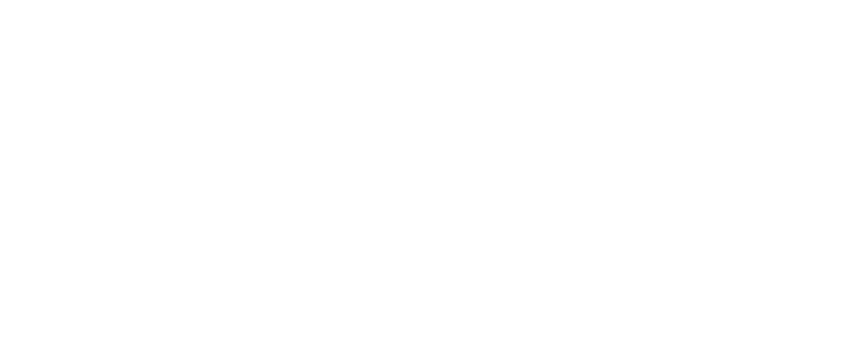
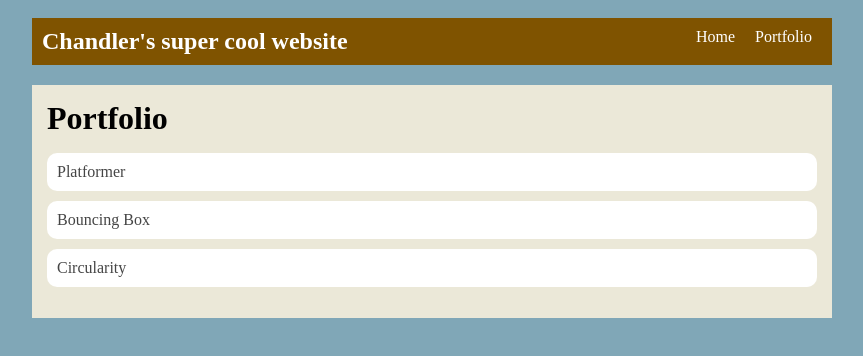
Before and after one commit to chandlerdaigle1-netizen/chandlerdaigle1-netizen.github.io, a plain HTML site: page portfolio.html in a window 1280 px wide. Shown: the whole page, without its empty margins (208-1071 px from the left). Drawn offline with Linux system fonts and the light colour scheme.

Commit message:
add portfolio page to website

```diff
--- a/portfolio.html
+++ b/portfolio.html
@@ -0,0 +1,42 @@
+<!DOCTYPE html>
+<html>
+  <head>
+    <title>Chandler's super cool website</title>
+    <link rel="stylesheet"
+    href="style.css" />
+  </head>
+
+  <body>
+
+    <div id="all-contents">
+      <nav>
+        <h1>Chandler's super cool website</h1>
+        <ul id="nav-ul">
+            <li class="nav-li">
+                <a href="index.html">Home</a>
+            </li>
+            <li class="nav-li">
+                <a href="portfolio.html">Portfolio</a>
+            </li>
+        </ul>
+      </nav>
+
+      <main>
+        <div class="content">
+            <h1>Portfolio</h1>
+            <ul id="portfolio">
+                <li>
+  <a href="fsd-projects/platformer/">Platformer</a>
+</li>
+<li>
+  <a href="fsd-projects/bouncing-box/">Bouncing Box</a>
+</li>
+<li>
+  <a href="fsd-projects/circularity/">Circularity</a>
+</li>
+            </ul>
+        </div>
+      </main>
+    </div>
+  </body>
+</html>
--- a/style.css
+++ b/style.css
@@ -75,3 +75,28 @@ main {
 h2, h3 {
     margin: 0px;
 }
+/* Portfolio styles */
+.content h1 {
+  color: black;
+}
+
+#portfolio {
+  list-style-type: none;
+  padding-left: 0;
+}
+
+#portfolio li {
+  background: #fff;
+  padding: 10px;
+  border-radius: 10px;
+  margin-bottom: 10px;
+}
+
+#portfolio li:hover {
+  background: #eee;
+}
+
+#portfolio a {
+  text-decoration: none;
+  color: #454545;
+}
```
